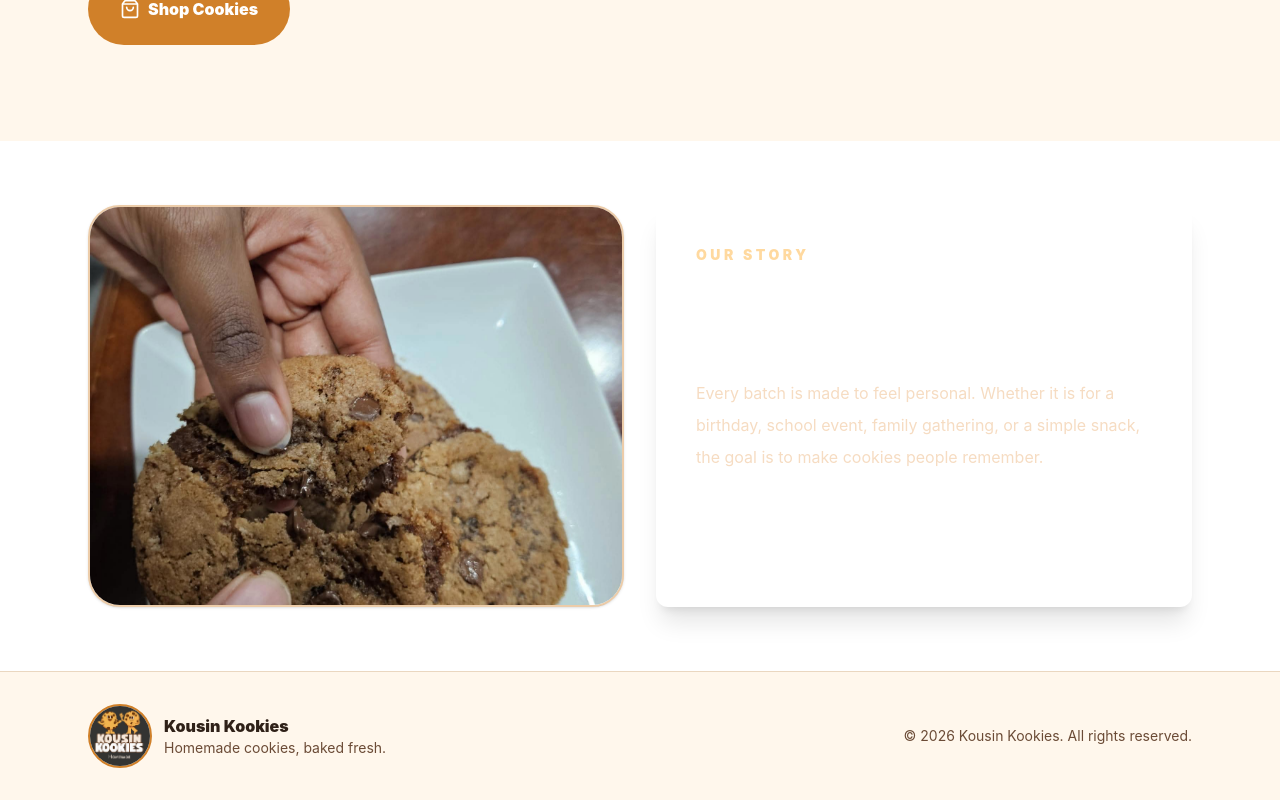
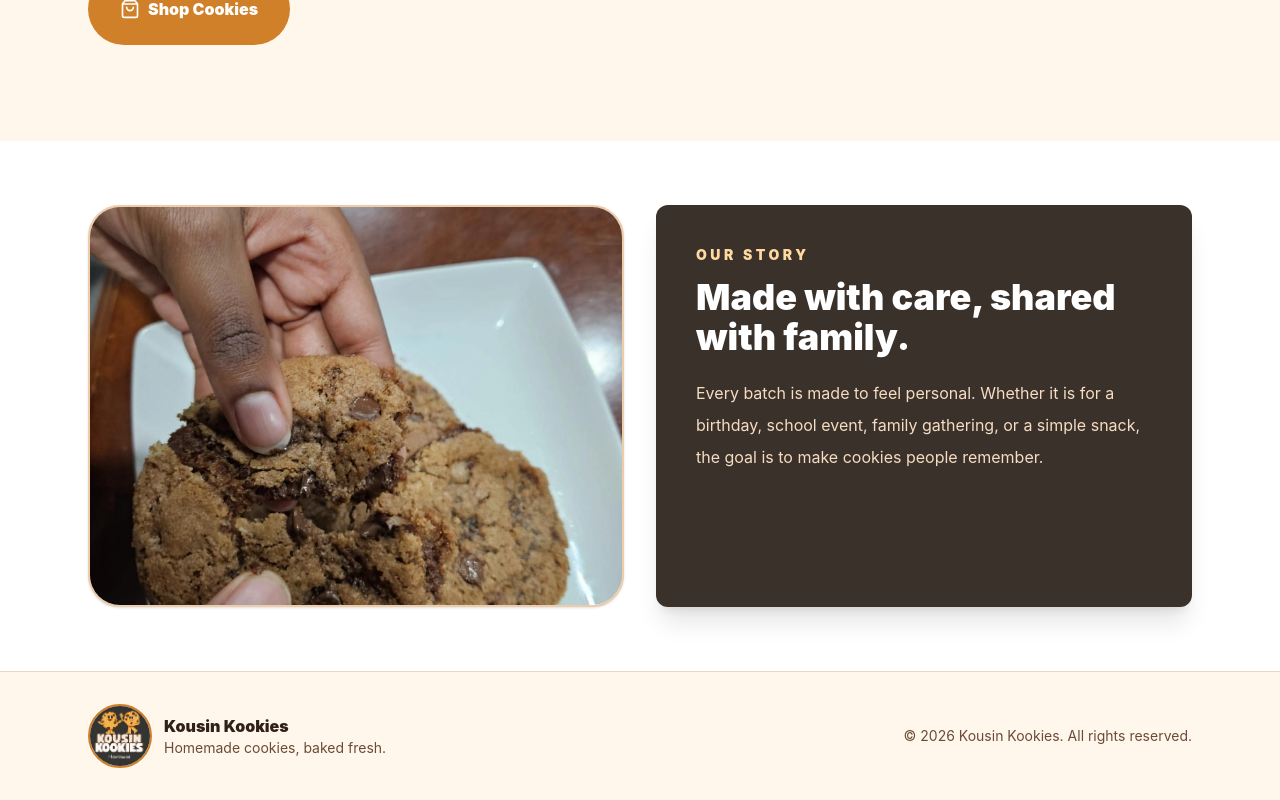
Before and after one commit to Gaetan1098/kousinkookies, a React (Vite) app: page / in a window 1280 px wide. Shown: the part 690-1490 px from the top of the page. Built offline with nearby package versions, Linux system fonts and the light colour scheme.

Commit message:
fixed card bg

```diff
--- a/src/App.jsx
+++ b/src/App.jsx
@@ -7,7 +7,7 @@ function cn(...classes) {
 }
 
 function Card({ className, ...props }) {
-  return <div className={cn("rounded-xl border bg-white", className)} {...props} />;
+  return <div className={cn("rounded-xl border", className)} {...props} />;
 }
 
 function CardContent({ className, ...props }) {
```
